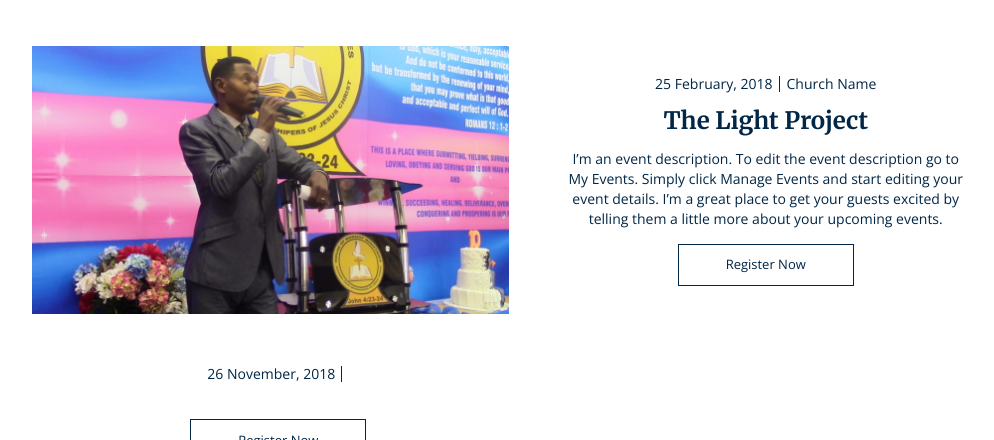
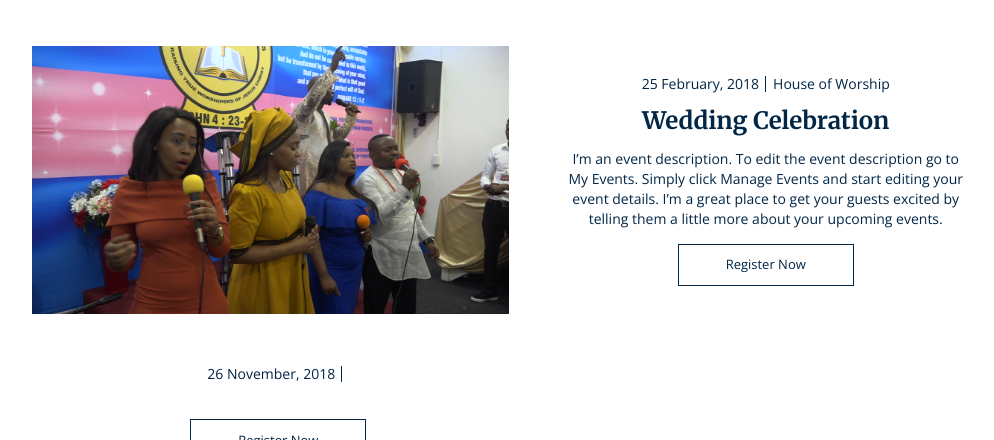
Before and after one commit to riyaadh47/hilary, a Jekyll site: the page built from _pages/events.html, in a window 1280 px wide and 900 px high, cut to the strip 460-900 px from the top of the window. Shown: the whole strip, without its empty margins (118-1112 px from the left). Built offline with Jekyll 4.4.1, drawn with Linux system fonts in a browser that asks for light colours; nearby versions of some CDN libraries; library files that are not in the unit come from our copies.

Commit message:
Update from Forestry.io - Updated god-in-the-modern-world-2.md

```diff
--- a/_events/god-in-the-modern-world-2.md
+++ b/_events/god-in-the-modern-world-2.md
@@ -5,10 +5,13 @@ debate: Updated article
 event-date: Wednesday, February 25 at 15:00
 layout: page
 jumbotron: "/img/IMG_0025.JPG"
-image: "/img/IMG_0025.JPG"
+image: "/img/Clip0001T01.JPG"
 date: Wednesday, February 25 at 15:00
-church: Church Name
-event-name: The Light Project
-description: I’m an event description. To edit the event description go to My Events. Simply click Manage Events and start editing your event details. I’m a great place to get your guests excited by telling them a little more about your upcoming events.
+church: House of Worship
+event-name: Wedding Celebration
+description: I’m an event description. To edit the event description go to My Events.
+  Simply click Manage Events and start editing your event details. I’m a great place
+  to get your guests excited by telling them a little more about your upcoming events.
+
 ---
 # Number 2!
```
